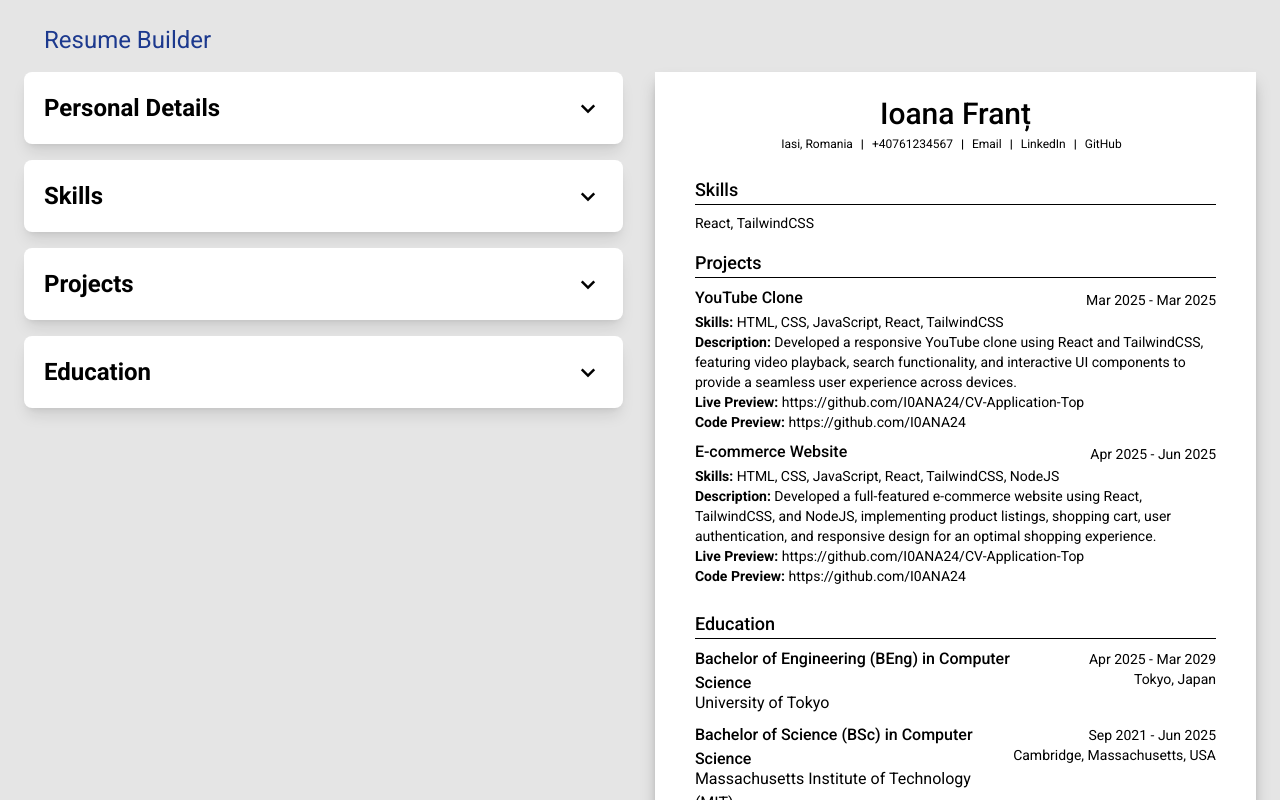
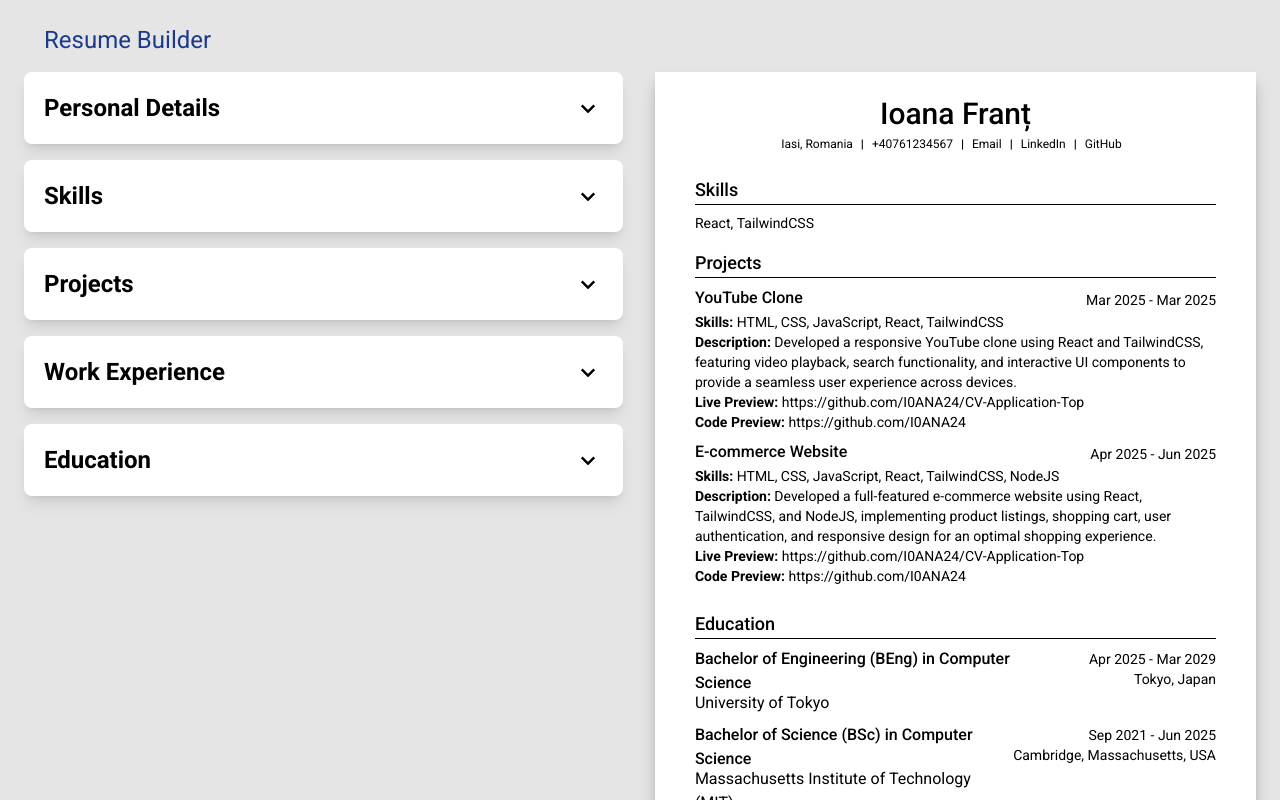
Before and after one commit to I0ANA24/CV-Application-Top, a React (Vite) app: page / in a window 1280 px wide. Shown: the top 800 px of the page. Built offline with nearby package versions, Linux system fonts and the light colour scheme.

Commit message:
work experience inputs section

```diff
--- a/src/components/Education/EducationInput.jsx
+++ b/src/components/Education/EducationInput.jsx
@@ -4,10 +4,10 @@ const EducationInput = ({ education, setEducation }) => {
   return (
     <>
       <div className="flex flex-col">
-        <label htmlFor="4-degree">Degree</label>
+        <label htmlFor="5-degree">Degree</label>
         <input
           type="text"
-          id="4-degree"
+          id="5-degree"
           placeholder="Ex: Bachelor of Arts (BA) in Computer Science"
           value={education.degree}
           className="bg-neutral-200 p-2 pl-3 rounded-md text-sm overflow-hidden outline-none"
@@ -18,10 +18,10 @@ const EducationInput = ({ education, setEducation }) => {
         />
       </div>
       <div className="flex flex-col">
-        <label htmlFor="4-name">University Name</label>
+        <label htmlFor="5-name">University Name</label>
         <input
           type="text"
-          id="4-name"
+          id="5-name"
           placeholder="Ex: University of Tokyo"
           value={education.name}
           className="bg-neutral-200 p-2 pl-3 rounded-md text-sm overflow-hidden outline-none"
@@ -32,10 +32,10 @@ const EducationInput = ({ education, setEducation }) => {
         />
       </div>
       <div className="flex flex-col">
-        <label htmlFor="4-location">Location</label>
+        <label htmlFor="5-location">Location</label>
         <input
           type="text"
-          id="4-location"
+          id="5-location"
           placeholder="Ex: Tokyo, Japan"
           value={education.location}
           className="bg-neutral-200 p-2 pl-3 rounded-md text-sm overflow-hidden outline-none"
@@ -46,10 +46,10 @@ const EducationInput = ({ education, setEducation }) => {
         />
       </div>
       <div className="flex flex-col">
-        <label htmlFor="4-start">Start Date</label>
+        <label htmlFor="5-start">Start Date</label>
         <input
           type="date"
-          id="4-start"
+          id="5-start"
           value={education.startDate}
           className="bg-neutral-200 p-2 pl-3 rounded-md text-sm overflow-hidden outline-none"
           onChange={(event) =>
@@ -59,10 +59,10 @@ const EducationInput = ({ education, setEducation }) => {
         />
       </div>
       <div className="flex flex-col">
-        <label htmlFor="4-end">End Date</label>
+        <label htmlFor="5-end">End Date</label>
         <input
           type="date"
-          id="4-end"
+          id="5-end"
           value={education.endDate}
           className="bg-neutral-200 p-2 pl-3 rounded-md text-sm overflow-hidden outline-none"
           onChange={(event) =>
--- /dev/null
+++ b/src/components/WorkExperience/WorkExperienceBuilder.jsx
@@ -0,0 +1,66 @@
+import React, { useState } from "react";
+import WorkExperienceInput from './WorkExperienceInput';
+import SectionForm from '../ui/SectionForm';
+
+const WorkExperienceBuilder = ({ workList, setWorkList }) => {
+  const [isOpen, setIsOpen] = useState(false);
+  const [selectedId, setSelectedId] = useState(null);
+  const [work, setWork] = useState({
+    id: crypto.randomUUID(),
+    role: "",
+    company: "",
+    startDate: "",
+    endDate: "",
+    description: "",
+  });
+
+  const expandCollapseSectionButtonProps = {
+    sectionName: "Work Experience",
+    isOpen: isOpen,
+    onClick: () => setIsOpen(!isOpen),
+  };
+
+  const handleEditArgs = [
+    work,
+    setWorkList,
+    selectedId,
+    setSelectedId,
+    setWork,
+  ];
+
+  const addObjectArgs = [work, setWork, workList, setWorkList];
+
+  const addButtonProps = {
+    object: work,
+    setObject: setWork,
+    setObjectsList: setWorkList,
+    selectedId: selectedId,
+    setSelectedId: setSelectedId,
+    objectName: "role",
+  };
+
+  const dynamicListProps = {
+    list: workList,
+    name: "role",
+    setFunction: setWork,
+    setSelectedId: setSelectedId,
+  };
+
+  return (
+    <SectionForm
+      isOpen={isOpen}
+      expandProps={expandCollapseSectionButtonProps}
+      selectedId={selectedId}
+      object={work}
+      handleEditArgs={handleEditArgs}
+      addObjectArgs={addObjectArgs}
+      objectsInputComponent={
+        <WorkExperienceInput work={work} setWork={setWork} />
+      }
+      addButtonProps={addButtonProps}
+      dynamicListProps={dynamicListProps}
+    />
+  );
+}
+
+export default WorkExperienceBuilder
--- /dev/null
+++ b/src/components/WorkExperience/WorkExperienceInput.jsx
@@ -0,0 +1,77 @@
+import React from 'react'
+
+const WorkExperienceInput = ({ work, setWork }) => {
+  return (
+    <>
+      <div className="flex flex-col">
+        <label htmlFor="5-role">Job Title</label>
+        <input
+          type="text"
+          id="5-role"
+          placeholder="Ex: Frontend Developer"
+          value={work.role}
+          className="bg-neutral-200 p-2 pl-3 rounded-md text-sm overflow-hidden outline-none"
+          onChange={(event) =>
+            setWork({ ...work, role: event.target.value })
+          }
+          required
+        />
+      </div>
+      <div className="flex flex-col">
+        <label htmlFor="5-company">Company Name</label>
+        <input
+          type="text"
+          id="5-company"
+          placeholder="Ex: Centric"
+          value={work.company}
+          className="bg-neutral-200 p-2 pl-3 rounded-md text-sm overflow-hidden outline-none"
+          onChange={(event) =>
+            setWork({ ...work, company: event.target.value })
+          }
+          required
+        />
+      </div>
+      <div className="flex flex-col">
+        <label htmlFor="5-start">Start Date</label>
+        <input
+          type="date"
+          id="5-start"
+          value={work.startDate}
+          className="bg-neutral-200 p-2 pl-3 rounded-md text-sm overflow-hidden outline-none"
+          onChange={(event) =>
+            setWork({ ...work, startDate: event.target.value })
+          }
+          required
+        />
+      </div>
+      <div className="flex flex-col">
+        <label htmlFor="5-end">End Date</label>
+        <input
+          type="date"
+          id="5-end"
+          value={work.endDate}
+          className="bg-neutral-200 p-2 pl-3 rounded-md text-sm overflow-hidden outline-none"
+          onChange={(event) =>
+            setWork({ ...work, endDate: event.target.value })
+          }
+          required
+        />
+      </div>
+      <div className="flex flex-col">
+        <label htmlFor="5-description">Description</label>
+        <textarea
+          id="5-description"
+          placeholder="Type here..."
+          value={work.description}
+          className="bg-neutral-200 p-2 pl-3 rounded-md text-sm overflow-hidden outline-none h-30"
+          onChange={(event) =>
+            setWork({ ...work, description: event.target.value })
+          }
+          required
+        />
+      </div>
+    </>
+  )
+}
+
+export default WorkExperienceInput
--- /dev/null
+++ b/src/components/WorkExperience/WorkExperiencePageSection.jsx
@@ -0,0 +1,11 @@
+import React from 'react'
+
+const WorkExperiencePageSection = () => {
+  return (
+    <div>
+
+    </div>
+  )
+}
+
+export default WorkExperiencePageSection
--- a/src/components/builder/Builder.jsx
+++ b/src/components/builder/Builder.jsx
@@ -4,6 +4,7 @@ import SkillsBuilder from "../Skills/SkillsBuilder";
 import ProjectsBuilder from "../Projects/ProjectsBuilder";
 import ResumePage from "../Resume/ResumePage";
 import EducationBuilder from "../Education/EducationBuilder";
+import WorkExperienceBuilder from "../WorkExperience/WorkExperienceBuilder";
 
 const Builder = () => {
   const [detailsList, setDetailsList] = useState({
@@ -52,6 +53,27 @@ const Builder = () => {
     },
   ]);
 
+  const [workList, setWorkList] = useState([
+    {
+      id: crypto.randomUUID(),
+      role: "Frontend Developer Intern",
+      company: "TechNova Solutions",
+      startDate: "2024-07-01",
+      endDate: "2024-09-30",
+      description:
+        "Developed responsive web pages using React and TailwindCSS, improved website performance by 25%, and collaborated with the backend team to integrate REST APIs.",
+    },
+    {
+      id: crypto.randomUUID(),
+      role: "Web Developer Freelancer",
+      company: "Freelance",
+      startDate: "2025-01-15",
+      endDate: "2025-04-20",
+      description:
+        "Built an e-commerce website with HTML, CSS, JavaScript, and NodeJS, implemented payment gateway integration, and optimized user experience for mobile devices.",
+    },
+  ]);
+
   const [educationList, setEducationList] = useState([
     {
       id: crypto.randomUUID(),
@@ -91,6 +113,7 @@ const Builder = () => {
           projectsList={projectsList}
           setProjectsList={setProjectsList}
         />
+        <WorkExperienceBuilder workList={workList} setWorkList={setWorkList} />
         <EducationBuilder
           educationList={educationList}
           setEducationList={setEducationList}
@@ -100,6 +123,7 @@ const Builder = () => {
         details={detailsList}
         skills={skillsList}
         projects={projectsList}
+        work={workList}
         education={educationList}
       />
     </main>
```
